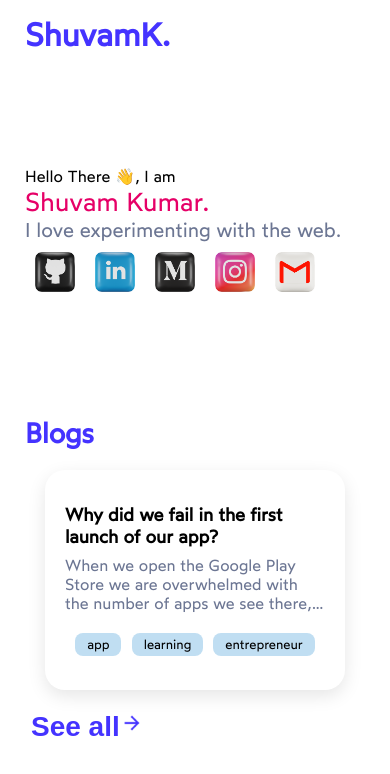
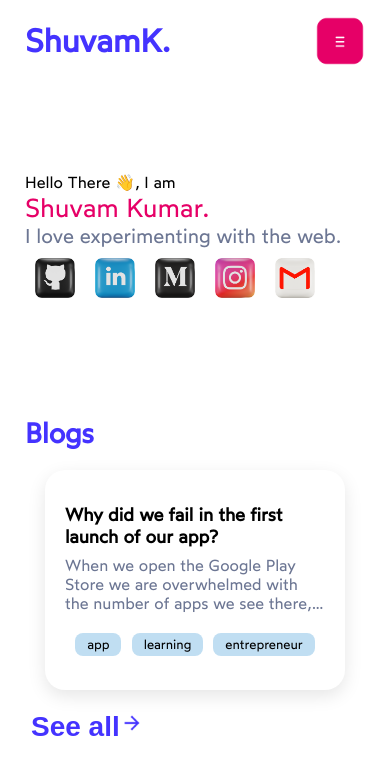
Before and after one commit to shuvamk/shuvamk.github.io, a Next.js app: page / in a window 390 px wide. Shown: the top 774 px of the page. Built offline with nearby package versions, Linux system fonts and the light colour scheme.

Commit message:
Added ham button and fixed css

```diff
--- a/components/home/footer/blogs/blogCard.module.css
+++ b/components/home/footer/blogs/blogCard.module.css
@@ -1,4 +1,5 @@
 .blogCard {
+  position: relative;
   display: flex;
   justify-content: center;
   cursor: pointer;
@@ -12,6 +13,7 @@
   border-bottom-left-radius: 20px;
   border-bottom-right-radius: 20px;
   padding: 20px;
+  background-color: white;
 }
 
 .blogCard:hover .title {
--- a/components/home/footer/blogs/blogs.js
+++ b/components/home/footer/blogs/blogs.js
@@ -1,10 +1,14 @@
 import React from "react";
+import TinderCard from "react-tinder-card";
 import { blogData } from "../../../../data/blogs/blogData";
 import BlogCard from "./blogCard";
 import styles from "./blogs.module.css";
 
 function Blogs() {
   const blogList = blogData;
+  const outOfFrame = (name) => {
+    console.log(name + "left the screne");
+  };
   return (
     <div className={styles.blogs}>
       <div className={styles.header}>
--- a/components/home/footer/blogs/blogs.module.css
+++ b/components/home/footer/blogs/blogs.module.css
@@ -46,6 +46,10 @@
   width: 10%;
 }
 
+.swipe {
+  position: absolute;
+}
+
 @media (max-width: 450px) {
   .blogs {
     flex-direction: column;
@@ -61,6 +65,7 @@
   }
   .bodyMobile {
     display: flex;
+    flex: 1;
   }
   .blogTitle {
     transform: rotate(0deg);
--- a/components/home/header/navbar/navbar.js
+++ b/components/home/header/navbar/navbar.js
@@ -3,6 +3,7 @@ import styles from "./navbar.module.css";
 
 function Navbar() {
   return (
+    <div>
       <div className={styles.navbar}>
         <div className={styles.navItem}>
           <g-emoji
@@ -46,6 +47,10 @@ function Navbar() {
           <span> </span>Me
         </div>
       </div>
+      <div className={styles.mobileButton}>
+        <img src="/assets/ham.png" height={50} width={50} />
+      </div>
+    </div>
   );
 }
 
--- a/components/home/header/navbar/navbar.module.css
+++ b/components/home/header/navbar/navbar.module.css
@@ -13,9 +13,15 @@
 .navItem:hover {
   color: #e60067;
 }
+.mobileButton {
+  display: none;
+}
 
 @media (max-width: 450px) {
   .navbar {
     display: none;
   }
+  .mobileButton {
+    display: flex;
+  }
 }
--- a/package.json
+++ b/package.json
@@ -13,6 +13,7 @@
     "react": "17.0.2",
     "react-dom": "17.0.2",
     "react-slick": "^0.28.1",
+    "react-tinder-card": "^1.4.0",
     "url-loader": "^4.1.1"
   }
 }
```
Also changed, not shown: components/home/header/navbar/mobile/mobile.js (added, +8 -0 lines), components/home/header/navbar/mobile/mobile.module.css (added), public/assets/ham.png (added), 1 other file (tests, documents, lock files or other folders). Lines whose indentation alone changed are shown as unchanged.
